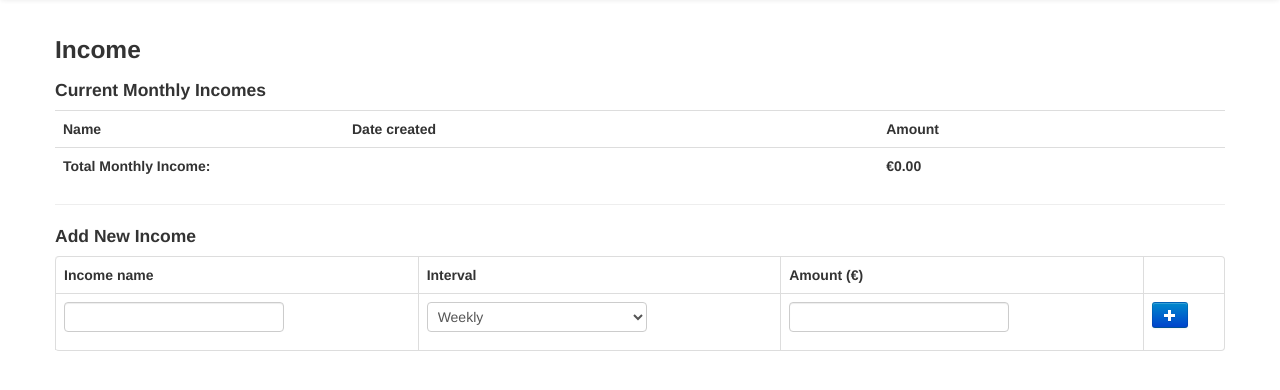
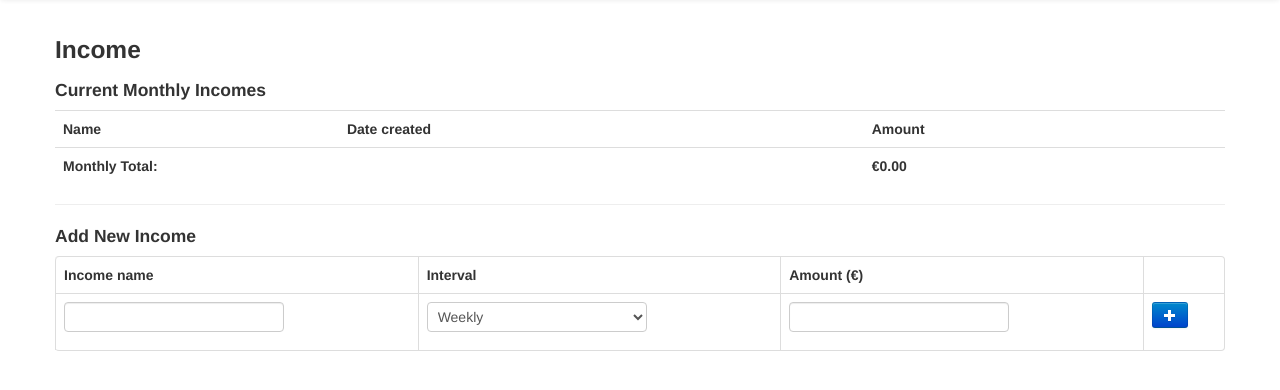
Before and after one commit to dlavelle7/lavapp, a Flask app: page /income in a window 1280 px wide. Shown: the part 42-432 px from the top of the page. Run offline with Flask 2, Linux system fonts and the light colour scheme; a user stored in the database is signed in; data that the repository does not hold is empty; parts of the project's set-up code (start-up, migrations or seed data) failed here and were passed over; some libraries are stand-ins or nearby versions.

Commit message:
fixed some small bugs.

```diff
--- a/app/templates/budget_table.html
+++ b/app/templates/budget_table.html
@@ -19,7 +19,7 @@
 </tr>
 {% endfor %}
 <tr>
-    <td colspan="2"><b>Total Monthly Income:</b></td>
+    <td colspan="2"><b>Monthly Total:</b></td>
     <td><b>€{{total}}</b></td>
     <td></td>
 </tr>
--- a/app/templates/index.html
+++ b/app/templates/index.html
@@ -28,6 +28,8 @@
 <hr>
 
 <script>
+// TODO: Different types of graphs
+// TODO: Improve graph layout
 function drawPieChart(data, div_id) {
     $(div_id).highcharts({
         chart: {
@@ -64,6 +66,7 @@ function drawPieChart(data, div_id) {
     });
 }
 
+// TODO: Put common stuff into function
 // Make AJAX requests
 $.ajax({
     url: '/user/balance',
--- a/app/views.py
+++ b/app/views.py
@@ -94,8 +94,8 @@ def forgot():
         flash('{0}'.format(form.data))
     return render_template('forgot.html', title="Forgot Password", form=form)
 
+@app.route('/income', methods=['GET', 'POST'])
 @login_required
-@app.route('/income', methods=['GET', 'POST'])
 def income():
     form = IncomeForm()
     if form.validate_on_submit():
@@ -105,8 +105,8 @@ def income():
         return redirect(url_for('income'))
     return render_template('income.html', title="Income", form=form)
 
+@app.route('/delete/income/<int:model_id>', methods=['POST'])
 @login_required
-@app.route('/delete/income/<int:model_id>', methods=['POST'])
 def delete_income(model_id):
     # TODO: HTML forms don't support DELETE. Workaround / XMLHttpRequest?
     income = Income.query.get(model_id)
@@ -114,8 +114,8 @@ def delete_income(model_id):
         delete_commit_model(income)
     return redirect(url_for('income'))
 
+@app.route('/expense', methods=['GET', 'POST'])
 @login_required
-@app.route('/expense', methods=['GET', 'POST'])
 def expense():
     form = ExpenseForm()
     if form.validate_on_submit():
@@ -134,24 +134,24 @@ def delete_expense(model_id):
         delete_commit_model(expense)
     return redirect(url_for('expense'))
 
+@app.route('/user/incomes', methods=['GET'])
 @login_required
-@app.route('/user/incomes', methods=['GET'])
 def user_incomes():
     incomes = []
     for income in current_user.incomes:
         incomes.append({"name": income.name, "y": income.total})
     return json.dumps(incomes)
 
+@app.route('/user/expenses', methods=['GET'])
 @login_required
-@app.route('/user/expenses', methods=['GET'])
 def user_expenses():
     expenses = []
     for expense in current_user.expenses:
         expenses.append({"name": expense.name, "y": expense.total})
     return json.dumps(expenses)
 
+@app.route('/user/balance', methods=['GET'])
 @login_required
-@app.route('/user/balance', methods=['GET'])
 def user_balance():
     balance = current_user._balance()
     return json.dumps([
```
